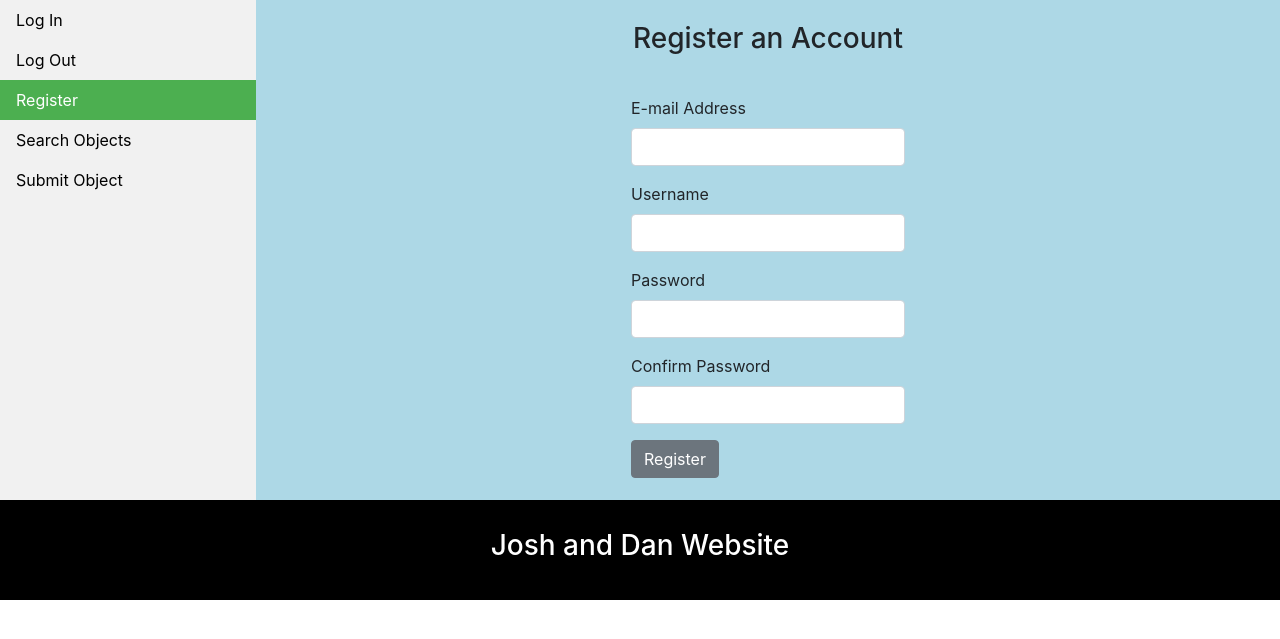
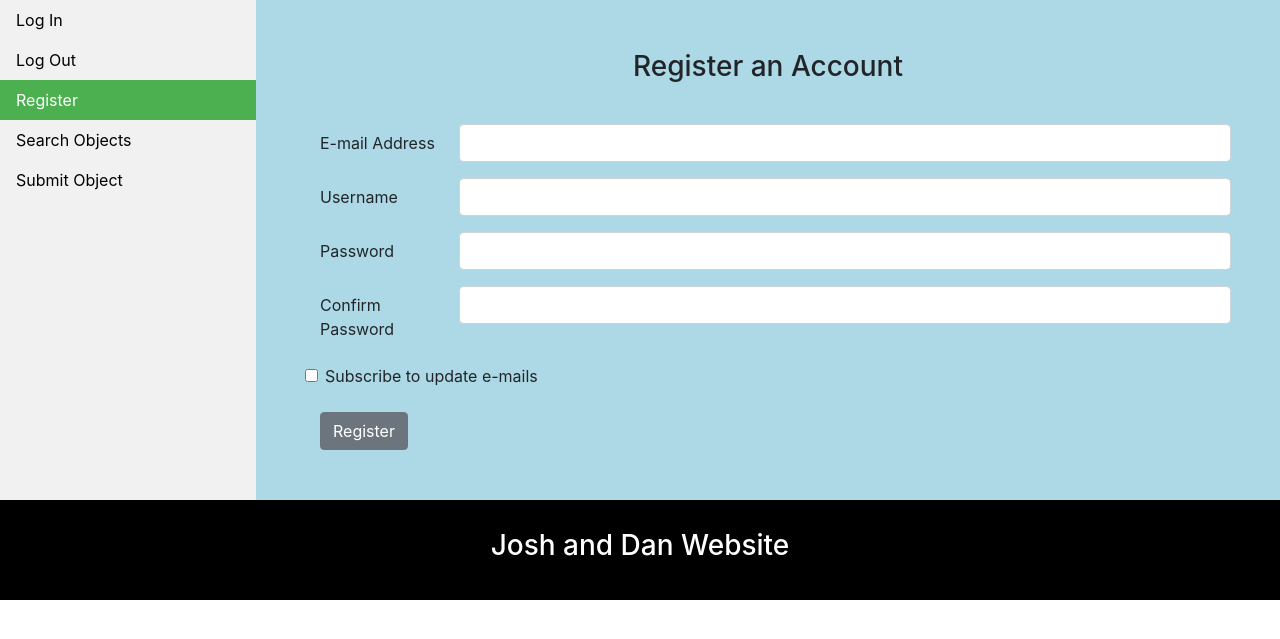
Before and after one commit to Ziddia/cs-4ww3-project, a PHP site: page /registration.html in a window 1280 px wide. Shown: the part 112-751 px from the top of the page. Run offline with PHP 8.4, Linux system fonts and the light colour scheme.

Commit message:
finish registration form

```diff
--- a/registration.html
+++ b/registration.html
@@ -99,22 +99,27 @@
 	<section>
 		<h3>Register an Account</h3>
 		<form action="#" method="POST" class="form-buffer">
-			<div class="form-group">
-				<label for="user_email">E-mail Address</label>
-				<input type="email" class="form-control" id="user_email">
+			<div class="form-group row">
+				<label for="user_email" class="col-md-2 col-form-label">E-mail Address</label>
+				<input type="email" class="form-control col-md-10" id="user_email">
 			</div>
-			<div class="form-group">
-				<label for="username">Username</label>
-				<input type="text" class="form-control" id="username">
+			<div class="form-group row">
+				<label for="username" class="col-md-2 col-form-label">Username</label>
+				<input type="text" class="form-control col-md-10" id="username">
 			</div>
-			<div class="form-group">
-				<label for="password">Password</label>
-				<input type="password" class="form-control" id="password">
+			<div class="form-group row">
+				<label for="password" class="col-md-2 col-form-label">Password</label>
+				<input type="password" class="form-control col-md-10" id="password">
 			</div>
-			<div class="form-group">
-				<label for="confirm">Confirm Password</label>
-				<input type="password" class="form-control" id="confirm">
+			<div class="form-group row">
+				<label for="confirm" class="col-md-2 col-form-label">Confirm Password</label>
+				<input type="password" class="form-control col-md-10" id="confirm">
 			</div>
+			<div class="form-check row">
+				<input type="checkbox" class="form-check-input" id="subscribe">
+				<label class="form-check-label" for="subscribe">Subscribe to update e-mails</label>
+			</div>
+			<br/>
 			<button type="submit" class="btn btn-secondary">Register</button>
 		</form>
 	</section>
--- a/static/base.css
+++ b/static/base.css
@@ -75,6 +75,7 @@ footer {
 
 .form-buffer {
 	margin-top: 2em;
+	width: 70vw;
 }
 
 /* Navbar */
```
